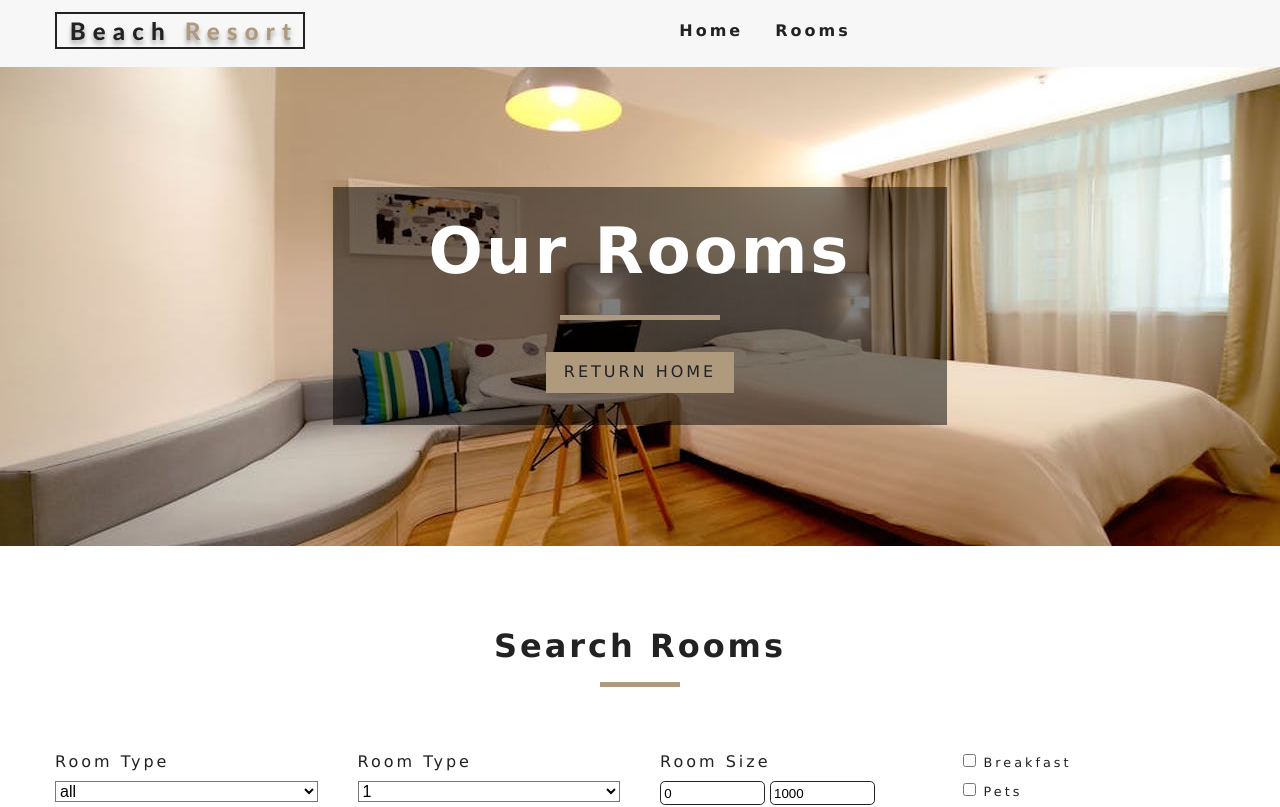
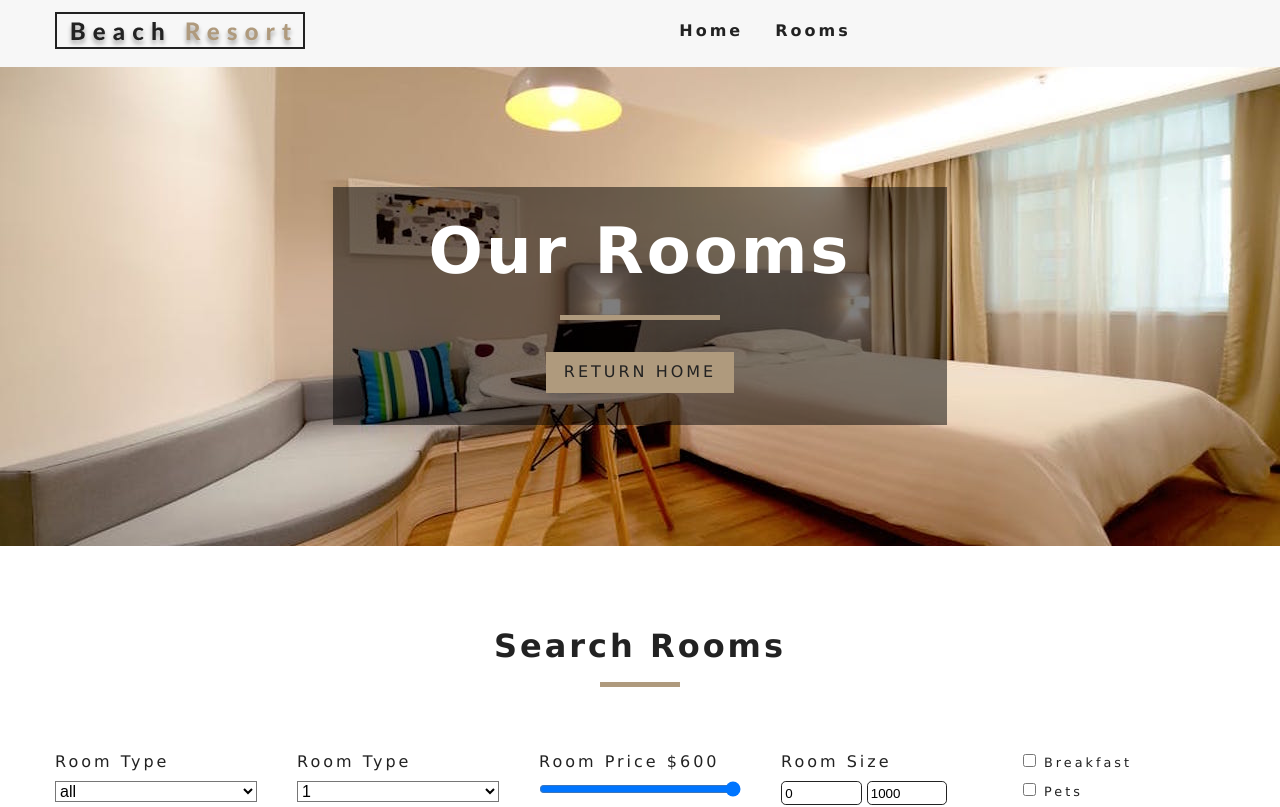
Before and after one commit to tunyanghevond/react-aregak-resort, a React (Create React App) app: page /rooms in a window 1280 px wide. Shown: the top 807 px of the page. Built offline with nearby package versions, Linux system fonts and the light colour scheme.

Commit message:
add price filter

```diff
--- a/src/components/roomsContainer/RoomsFilter.js
+++ b/src/components/roomsContainer/RoomsFilter.js
@@ -9,9 +9,9 @@ const RoomsFilter = ({ room }) => {
   const {
     type,
     capacity,
-    // price,
-    // minPrice,
-    // maxPrice,
+    price,
+    minPrice,
+    maxPrice,
     minSize,
     maxSize,
     breakfast,
@@ -67,7 +67,7 @@ const RoomsFilter = ({ room }) => {
         </div>
         {/* end guests */}
         {/* room price*/}
-        {/* <div className="form-group">
+        <div className="form-group">
           <label htmlFor="price">room price ${price}</label>
           <input
             type="range"
@@ -79,7 +79,7 @@ const RoomsFilter = ({ room }) => {
             onChange={handleChange}
             className="form-control"
           />
-        </div> */}
+        </div>
         {/* end of room price*/}
         {/* size */}
         <div className="form-group">
--- a/src/context/contextProvider.js
+++ b/src/context/contextProvider.js
@@ -69,7 +69,8 @@ export const RoomProvider = ({ children }) => {
   };
 
   const filterRooms = () => {
-    let { type, capacity, minSize, maxSize, breakfast, pets } = filterRoom;
+    let { type, capacity, minSize, maxSize, breakfast, pets, price } =
+      filterRoom;
     // all the rooms
     let tempRoom = [...rooms];
     //transform values
@@ -86,7 +87,7 @@ export const RoomProvider = ({ children }) => {
       tempRoom = tempRoom.filter((room) => room.capacity >= capacity);
     }
     // filter by price
-    // tempRoom = tempRoom.filter((room) => room.price <= price);
+    tempRoom = tempRoom.filter((room) => room.price <= price);
 
     //filtre by size
     tempRoom = tempRoom.filter(
```
